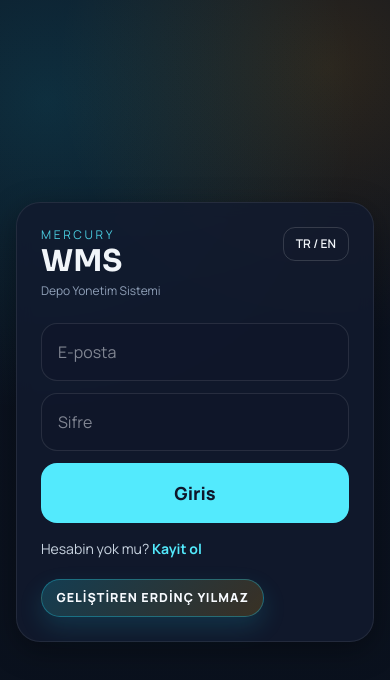
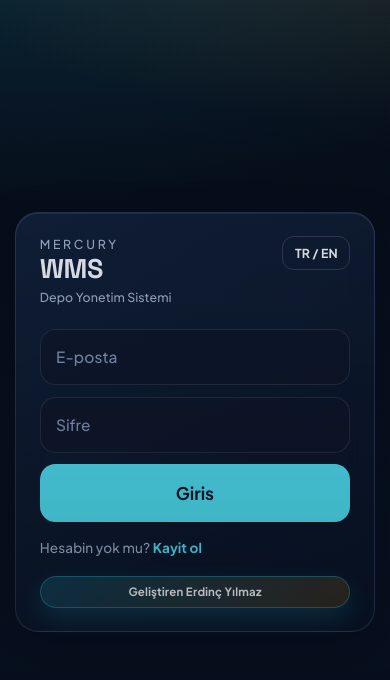
Before and after one commit to erdncyz/mercury-wms, a React (Vite) app: page / in a window 390 px wide. Shown: the top 680 px of the page. Built offline with nearby package versions, Linux system fonts and the light colour scheme; no server answers.

Commit message:
Improve mobile UX and premium UI polish

```diff
--- a/index.html
+++ b/index.html
@@ -9,7 +9,7 @@
     <link rel="preconnect" href="https://fonts.googleapis.com" />
     <link rel="preconnect" href="https://fonts.gstatic.com" crossorigin />
     <link
-      href="https://fonts.googleapis.com/css2?family=Manrope:wght@400;600;700;800&family=Sora:wght@600;700&display=swap"
+      href="https://fonts.googleapis.com/css2?family=Plus+Jakarta+Sans:wght@400;500;600;700;800&family=Space+Grotesk:wght@500;600;700&display=swap"
       rel="stylesheet"
     />
   </head>
--- a/src/index.css
+++ b/src/index.css
@@ -2,6 +2,13 @@
 
 :root {
   color-scheme: dark;
+  --font-body: "Plus Jakarta Sans", "Segoe UI", "Helvetica Neue", Arial, sans-serif;
+  --font-display: "Space Grotesk", "Avenir Next", "Trebuchet MS", sans-serif;
+  --text-main: #eaf1ff;
+  --text-muted: #a5b4cf;
+  --text-soft: #8ea0c2;
+  --line: rgba(137, 164, 208, 0.22);
+  --glass-bg: rgba(14, 25, 46, 0.7);
 }
 
 html,
@@ -10,24 +17,185 @@ body,
   min-height: 100%;
 }
 
+html {
+  font-size: clamp(15px, 0.45vw + 13.7px, 17px);
+  -webkit-text-size-adjust: 100%;
+  text-rendering: optimizeLegibility;
+}
+
 body {
   margin: 0;
-  font-family: "Manrope", sans-serif;
+  font-family: var(--font-body);
+  font-weight: 500;
+  line-height: 1.56;
+  letter-spacing: 0.01em;
+  font-feature-settings: "kern" 1, "liga" 1, "calt" 1;
+  -webkit-font-smoothing: antialiased;
+  -moz-osx-font-smoothing: grayscale;
   background:
-    radial-gradient(circle at 12% 12%, rgba(34, 211, 238, 0.15), transparent 38%),
-    radial-gradient(circle at 84% 8%, rgba(245, 158, 11, 0.14), transparent 32%),
-    linear-gradient(180deg, #0b1220 0%, #0a111d 100%);
-  color: #eaf1ff;
+    radial-gradient(1200px 560px at 5% -12%, rgba(44, 212, 255, 0.16), transparent 55%),
+    radial-gradient(850px 420px at 95% -14%, rgba(255, 174, 75, 0.14), transparent 58%),
+    linear-gradient(180deg, #060d18 0%, #091224 100%);
+  color: var(--text-main);
+}
+
+body::before {
+  content: "";
+  position: fixed;
+  inset: 0;
+  pointer-events: none;
+  opacity: 0.22;
+  background-image: radial-gradient(rgba(255, 255, 255, 0.18) 0.45px, transparent 0.45px);
+  background-size: 3px 3px;
+  mix-blend-mode: soft-light;
+}
+
+body::after {
+  content: "";
+  position: fixed;
+  inset: 0;
+  pointer-events: none;
+  background: linear-gradient(180deg, rgba(6, 13, 24, 0) 0%, rgba(6, 13, 24, 0.3) 78%, rgba(6, 13, 24, 0.56) 100%);
+}
+
+#root {
+  position: relative;
+  isolation: isolate;
 }
 
 .font-display {
-  font-family: "Sora", sans-serif;
+  font-family: var(--font-display);
+}
+
+h1,
+h2,
+h3,
+h4 {
+  font-family: var(--font-display);
+  letter-spacing: -0.015em;
+  line-height: 1.2;
+  color: #f3f7ff;
+  text-wrap: balance;
+}
+
+h1 {
+  font-size: clamp(1.75rem, 1.1rem + 1.9vw, 2.55rem);
+  font-weight: 750;
+}
+
+h2 {
+  font-size: clamp(1.35rem, 1.05rem + 1.05vw, 1.9rem);
+  font-weight: 700;
+}
+
+h3 {
+  font-size: clamp(1.15rem, 1rem + 0.65vw, 1.45rem);
+  font-weight: 680;
+}
+
+p,
+li,
+label,
+input,
+textarea,
+select,
+button {
+  font-family: var(--font-body);
+}
+
+p,
+li {
+  color: var(--text-muted);
+}
+
+label,
+input,
+textarea,
+select {
+  letter-spacing: 0.006em;
+}
+
+button {
+  font-weight: 650;
+  letter-spacing: 0.01em;
+}
+
+input::placeholder,
+textarea::placeholder {
+  color: var(--text-soft);
+  opacity: 0.95;
+}
+
+.text-xs {
+  font-size: 0.8rem;
+  line-height: 1.35;
 }
 
 .glass {
-  background: rgba(18, 27, 46, 0.85);
-  backdrop-filter: blur(8px);
-  border: 1px solid rgba(255, 255, 255, 0.08);
+  background:
+    linear-gradient(155deg, rgba(20, 36, 63, 0.74), rgba(8, 17, 33, 0.84)),
+    var(--glass-bg);
+  backdrop-filter: blur(14px);
+  border: 1px solid var(--line);
+  box-shadow:
+    inset 0 1px 0 rgba(255, 255, 255, 0.08),
+    inset 0 -1px 0 rgba(255, 255, 255, 0.02),
+    0 16px 40px rgba(2, 8, 18, 0.42);
+}
+
+.app-shell {
+  position: relative;
+}
+
+.topbar-shell {
+  background: linear-gradient(180deg, rgba(7, 16, 31, 0.9), rgba(8, 18, 33, 0.78));
+  box-shadow: 0 8px 30px rgba(1, 6, 16, 0.45);
+}
+
+.main-shell {
+  position: relative;
+}
+
+.main-shell::before {
+  content: "";
+  position: absolute;
+  inset: 0;
+  pointer-events: none;
+  background: linear-gradient(180deg, rgba(51, 203, 255, 0.04), transparent 30%);
+}
+
+.bottom-nav-shell {
+  background:
+    linear-gradient(180deg, rgba(15, 30, 54, 0.78), rgba(9, 19, 36, 0.84)),
+    rgba(11, 23, 42, 0.82);
+  box-shadow: 0 -10px 28px rgba(1, 8, 18, 0.34);
+}
+
+.chip-button,
+.profile-chip {
+  border: 1px solid var(--line);
+  background: linear-gradient(145deg, rgba(27, 43, 70, 0.72), rgba(10, 18, 33, 0.75));
+  box-shadow: inset 0 1px 0 rgba(255, 255, 255, 0.06);
+}
+
+.tab-pill {
+  border: 1px solid rgba(138, 177, 232, 0.34);
+  background: linear-gradient(155deg, rgba(24, 44, 76, 0.8), rgba(13, 26, 48, 0.88));
+  color: #e2eeff;
+  font-weight: 650;
+  box-shadow: inset 0 1px 0 rgba(255, 255, 255, 0.08);
+  transition: transform 0.22s ease, border-color 0.22s ease, background 0.22s ease;
+}
+
+.tab-pill-active {
+  color: #031822;
+  border-color: rgba(103, 227, 255, 0.6);
+  background: linear-gradient(145deg, #7be6ff, #4ecff3);
+  box-shadow: 0 10px 20px rgba(67, 209, 246, 0.25);
+}
+
+.tab-pill:active {
+  transform: translateY(1px) scale(0.99);
 }
 
 .creator-link {
@@ -38,12 +206,12 @@ body {
   border: 1px solid rgba(34, 211, 238, 0.35);
   background: linear-gradient(135deg, rgba(34, 211, 238, 0.2), rgba(245, 158, 11, 0.18));
   color: #f8fbff;
-  font-size: 0.78rem;
-  font-weight: 800;
-  letter-spacing: 0.08em;
-  text-transform: uppercase;
+  font-size: 0.79rem;
+  font-weight: 700;
+  letter-spacing: 0.035em;
+  text-transform: none;
   text-decoration: none;
-  box-shadow: 0 10px 24px rgba(34, 211, 238, 0.15);
+  box-shadow: 0 10px 24px rgba(34, 211, 238, 0.2);
   transition: transform 0.2s ease, box-shadow 0.2s ease, border-color 0.2s ease;
 }
 
@@ -56,6 +224,21 @@ body {
 .creator-link:focus-visible {
   outline: 2px solid rgba(34, 211, 238, 0.95);
   outline-offset: 3px;
+}
+
+@media (max-width: 640px) {
+  .creator-link {
+    justify-content: center;
+    width: 100%;
+    padding: 0.48rem 0.74rem;
+    font-size: 0.74rem;
+    letter-spacing: 0.02em;
+    line-height: 1.3;
+  }
+
+  .tab-pill {
+    font-size: 0.9rem;
+  }
 }
 
 .critical-pulse {
```
Also changed, not shown: src/App.jsx (+42 -30 lines), src/components/InventoryScreen.jsx (+50 -17 lines).
